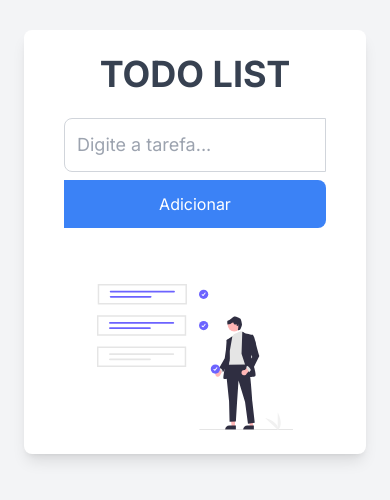
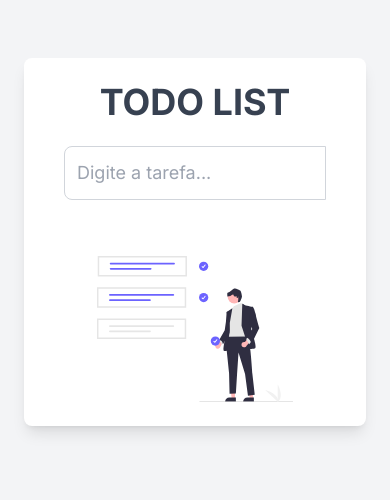
Before and after one commit to Lr0cha/ToDo-List-react, a React (Vite) app: page / in a window 390 px wide. Shown: the part 180-680 px from the top of the page. Built offline with nearby package versions, Linux system fonts and the light colour scheme.

Commit message:
Criação de condicional do botão add pelo tamanho da tela

```diff
--- a/index.html
+++ b/index.html
@@ -1,8 +1,7 @@
 <!DOCTYPE html>
-<html lang="en">
+<html lang="pt-br">
   <head>
     <meta charset="UTF-8" />
-    <link rel="icon" type="image/svg+xml" href="/vite.svg" />
     <meta name="viewport" content="width=device-width, initial-scale=1.0" />
     <title>TODO LIST</title>
   </head>
--- a/src/App.tsx
+++ b/src/App.tsx
@@ -13,6 +13,7 @@ const App = () => {
 
   function handleAddTask(task: string) {
     setTasks([...tasks, { text: task, completed: false }]);
+    console.log("pronto");
   }
 
   function handleDelTask(index: number) {
@@ -46,7 +47,7 @@ const App = () => {
 
   return (
     <div className="bg-gray-100 min-h-screen p-6 flex items-center justify-center">
-      <div className="bg-white w-full max-w-xl p-6 rounded-lg shadow-lg">
+      <div className="bg-white w-full max-w-xl 2xl:max-w-4xl p-6 rounded-lg shadow-lg">
         <h1 className="text-4xl text-center font-bold text-gray-700 mb-6">
           TODO LIST
         </h1>
--- a/src/components/InputTasks.tsx
+++ b/src/components/InputTasks.tsx
@@ -1,5 +1,4 @@
-import { useState } from "react";
-
+import { useState, FormEvent, useEffect } from "react";
 interface AddTaskProps {
   taskAddFunction: (task: string) => void;
 }
@@ -7,8 +6,40 @@ interface AddTaskProps {
 const InputTasks = ({ taskAddFunction }: AddTaskProps) => {
   const [input, setInput] = useState(""); //tarefas no input
 
+  const useScreenWidth = () => {
+    const [screenWidth, setScreenWidth] = useState<number>(window.innerWidth);
+
+    const handleWindowSizeChange = () => {
+      setScreenWidth(window.innerWidth);
+    };
+
+    useEffect(() => {
+      window.addEventListener("resize", handleWindowSizeChange);
+      return () => {
+        window.removeEventListener("resize", handleWindowSizeChange);
+      };
+    }, []);
+
+    return screenWidth;
+  };
+
+  const screenWidth = useScreenWidth();
+
+  function submitTask(e: FormEvent) {
+    e.preventDefault();
+    if (!input) {
+      return;
+    }
+    taskAddFunction(input);
+    setInput("");
+  }
+
   return (
-    <div className="flex flex-col m-4 sm:flex-row sm:space-x-4">
+    <div>
+      <form
+        onSubmit={submitTask}
+        className="flex flex-col m-4 sm:flex-row sm:space-x-4"
+      >
         <input
           type="text"
           placeholder="Digite a tarefa..."
@@ -16,15 +47,15 @@ const InputTasks = ({ taskAddFunction }: AddTaskProps) => {
           value={input}
           onChange={(e) => setInput(e.target.value)}
         />
+        {screenWidth > 700 && (
           <button
+            type="submit"
             className="mt-2 sm:mt-0 px-6 py-3 bg-blue-500 text-white rounded-r-lg hover:bg-blue-600 focus:outline-none focus:ring-2 focus:ring-blue-300"
-        onClick={() => {
-          taskAddFunction(input);
-          setInput("");
-        }}
           >
             Adicionar
           </button>
+        )}
+      </form>
     </div>
   );
 };
```
Lines whose indentation alone changed are shown as unchanged.
